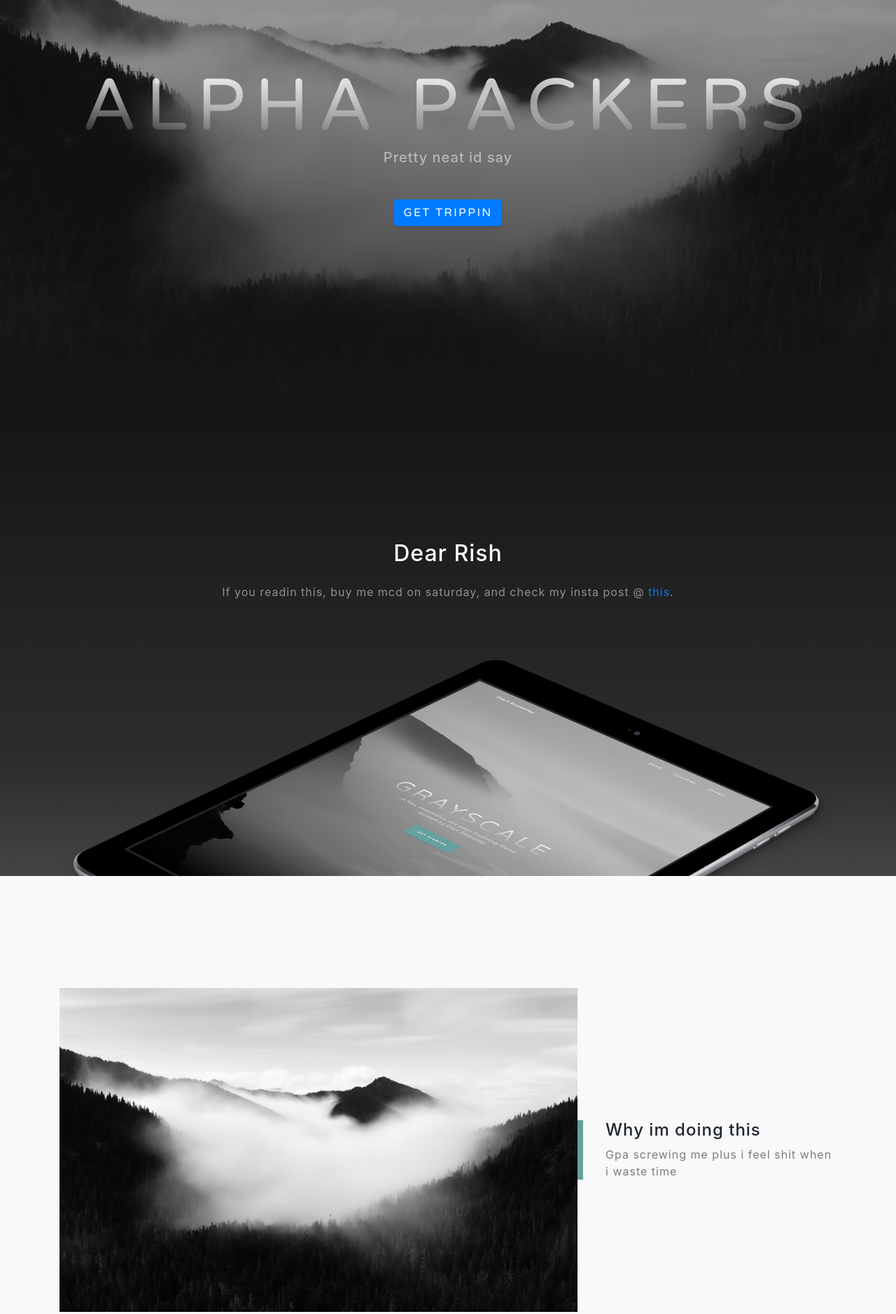
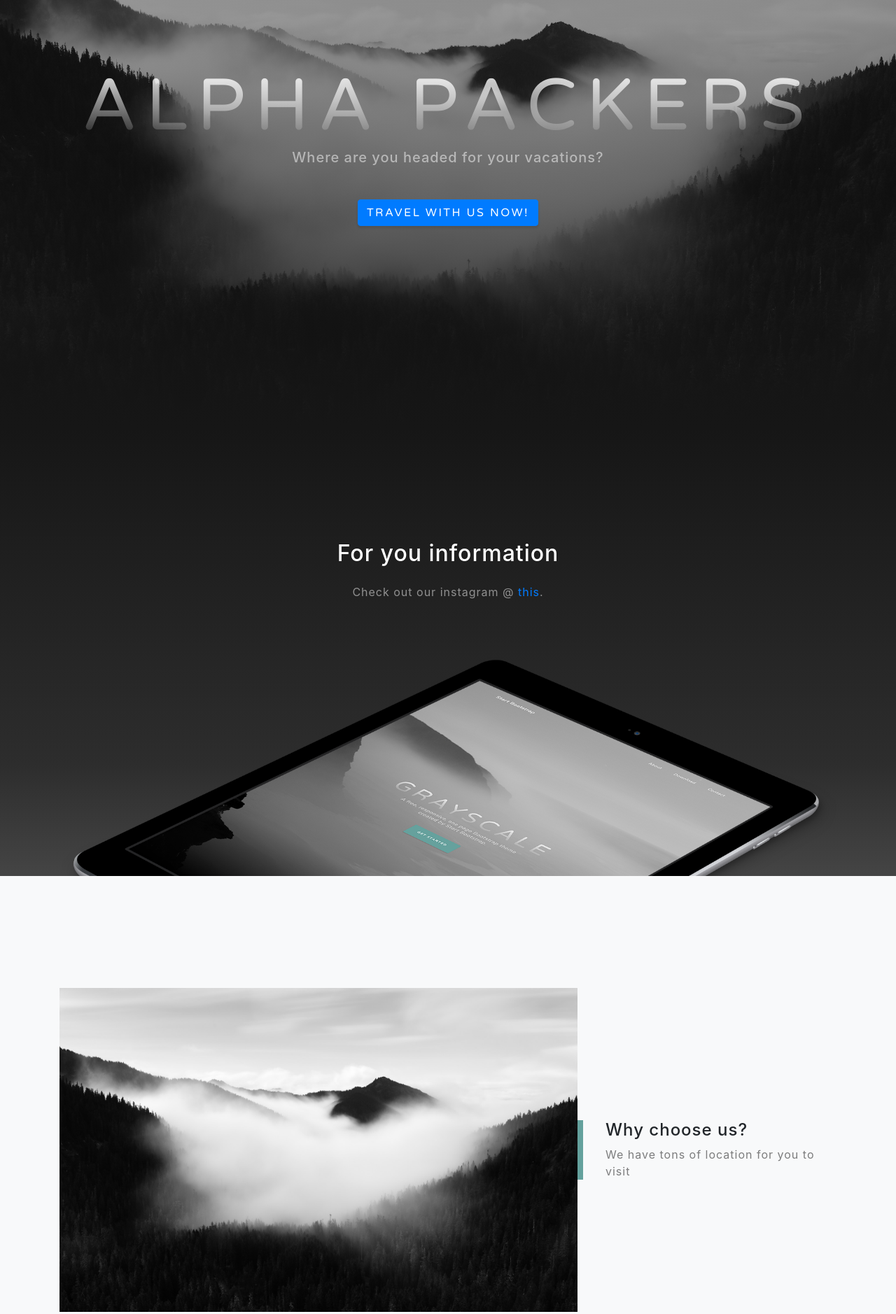
Before and after one commit to SyedSaifAli1234/syedsaifali1234.github.io, a website with bundled scripts: page index.html in a window 1280 px wide. Shown: the part 188-2066 px from the top of the page at 70% size. Built offline with nearby package versions, Linux system fonts and the light colour scheme.

Commit message:
Update index.html

```diff
--- a/index.html
+++ b/index.html
@@ -54,8 +54,8 @@
     <div class="container d-flex h-100 align-items-center">
       <div class="mx-auto text-center">
         <h1 class="mx-auto my-0 text-uppercase">Alpha packers</h1>
-        <h2 class="text-white-50 mx-auto mt-2 mb-5">Pretty neat id say</h2>
-        <a href="#about" class="btn btn-primary js-scroll-trigger">Get trippin</a>
+        <h2 class="text-white-50 mx-auto mt-2 mb-5">Where are you headed for your vacations?</h2>
+        <a href="#about" class="btn btn-primary js-scroll-trigger">Travel with us now!</a>
       </div>
     </div>
   </header>
@@ -65,8 +65,8 @@
     <div class="container">
       <div class="row">
         <div class="col-lg-8 mx-auto">
-          <h2 class="text-white mb-4">Dear Rish</h2>
-          <p class="text-white-50">If you readin this, buy me mcd on saturday, and check my insta post @
+          <h2 class="text-white mb-4">For you information</h2>
+          <p class="text-white-50">Check out our instagram @
             <a href="https://www.instagram.com/p/B0g5J40B0Fa-cYcArHhYpWXxQFhNRobCg8Rsgc0/" target="_blank">this</a>. </p>
         </div>
       </div>
@@ -85,8 +85,8 @@
         </div>
         <div class="col-xl-4 col-lg-5">
           <div class="featured-text text-center text-lg-left">
-            <h4>Why im doing this</h4>
-            <p class="text-black-50 mb-0">Gpa screwing me plus i feel shit when i waste time</p>
+            <h4>Why choose us?</h4>
+            <p class="text-black-50 mb-0">We have tons of location for you to visit</p>
           </div>
         </div>
       </div>
@@ -100,8 +100,8 @@
           <div class="bg-black text-center h-100 project">
             <div class="d-flex h-100">
               <div class="project-text w-100 my-auto text-center text-lg-left">
-                <h4 class="text-white">Mountain@murree</h4>
-                <p class="mb-0 text-white-50">Ffs mountain looks cool af</p>
+                <h4 class="text-white">From mountain ranges to beaches, we have all you need</h4>
+                <p class="mb-0 text-white-50">The views are spectacular</p>
                 <hr class="d-none d-lg-block mb-0 ml-0">
               </div>
             </div>
```
